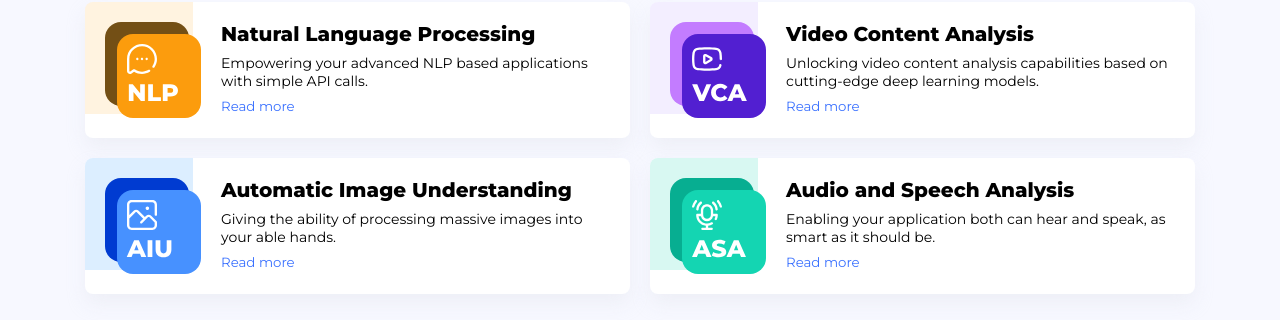
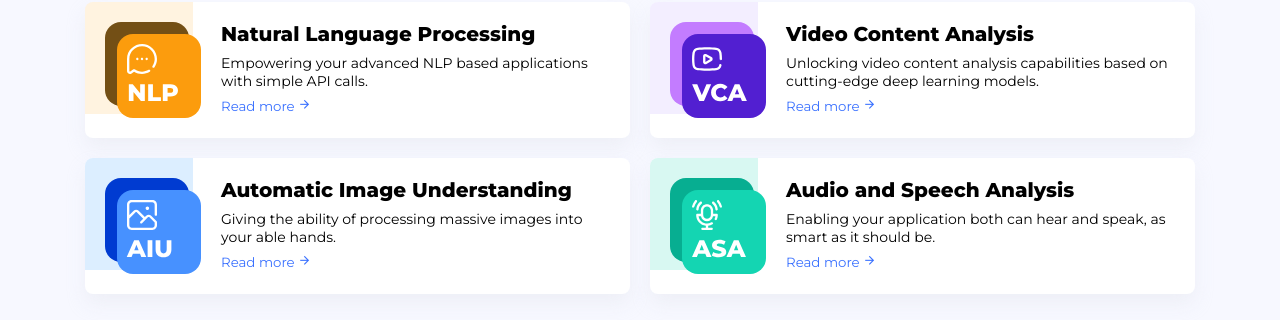
Before and after one commit to eastwillie/eastwille.github.io, a Vue app: page /#/home in a window 1280 px wide. Shown: the part 2407-2727 px from the top of the page. Built offline with nearby package versions, Linux system fonts and the light colour scheme.

Commit message:
feat: Read more Icon using Material UI

```diff
--- a/src/views/pages/HomePage/Index.vue
+++ b/src/views/pages/HomePage/Index.vue
@@ -615,6 +615,11 @@ export default {
               border: none;
               font-family: Montserrat;
               color: #3A71FF;
+
+              &::after {
+                content: 'arrow_forward';
+                font-family: 'Material Icons', sans-serif;
+              }
             }
           }
         }
```
